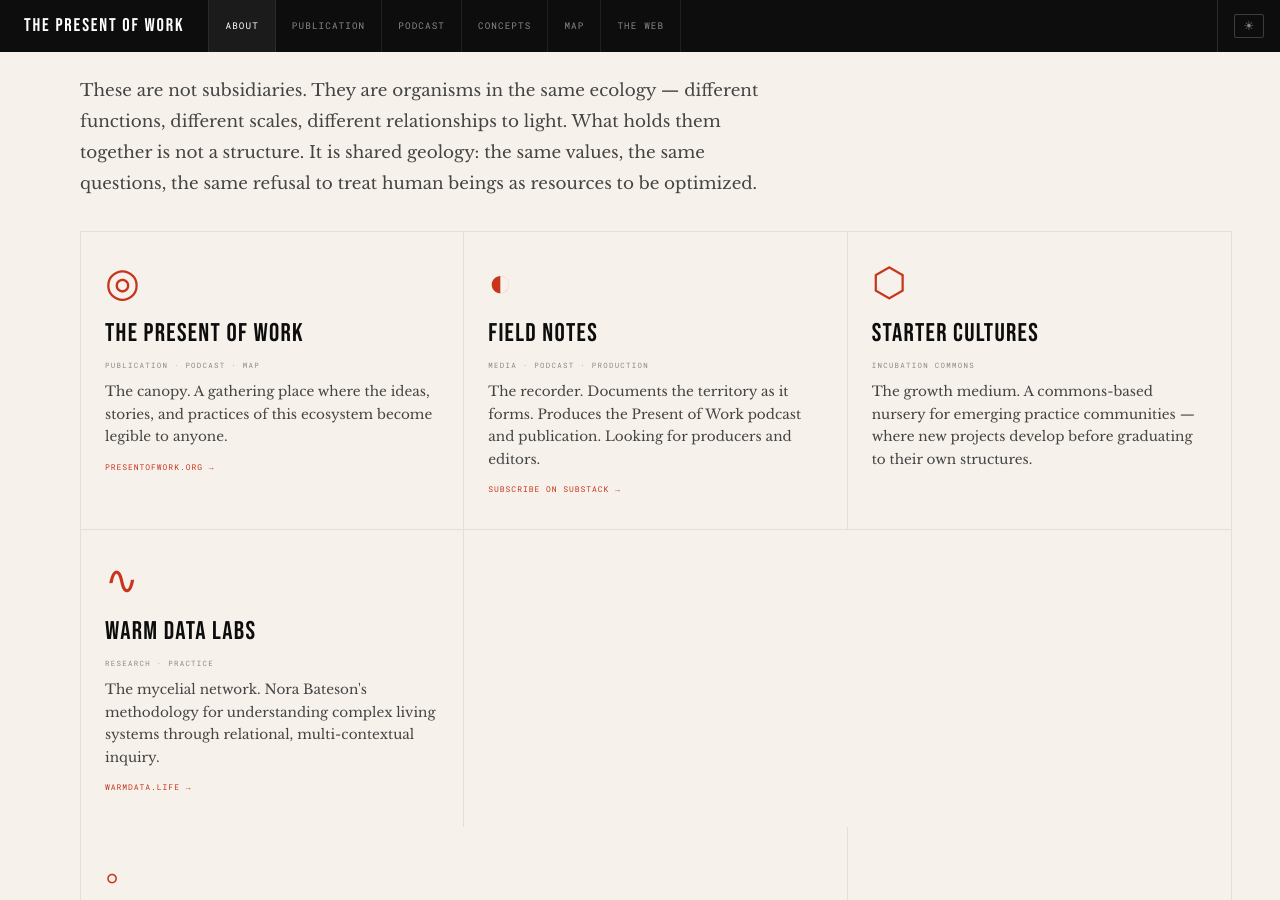
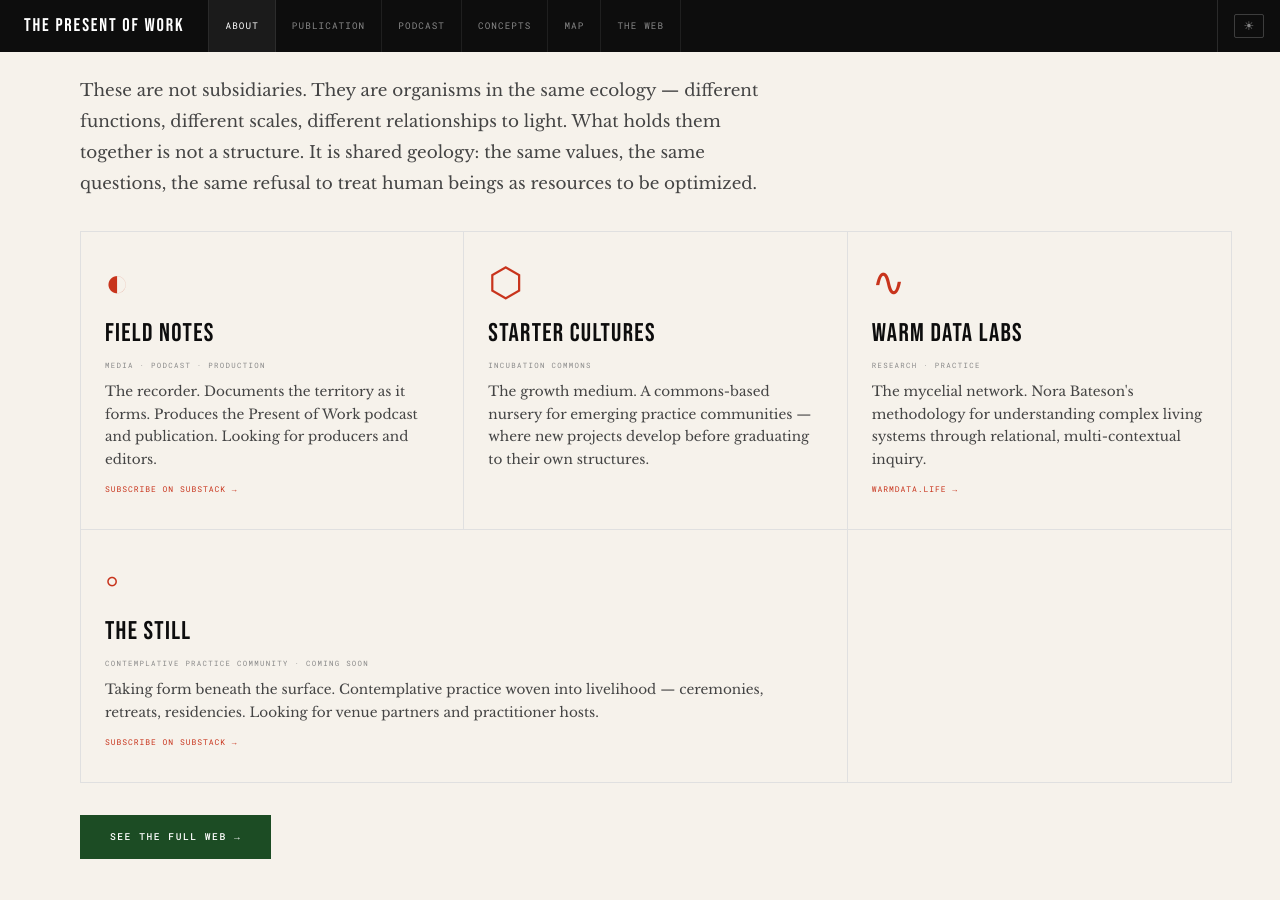
Before and after one commit to meldfunction/presentofwork, a Jekyll site: the page about.html, which Jekyll copies as it is, in a window 1280 px wide and 900 px high, scrolled down 1893 px. Built offline with Jekyll 4.4.1, drawn with Linux system fonts in a browser that asks for light colours.

Commit message:
Remove self-referential Present of Work card from about page
Co-Authored-By: Claude Sonnet 4.6 <noreply@anthropic.com>

```diff
--- a/about.html
+++ b/about.html
@@ -226,13 +226,6 @@ footer a:hover{color:rgba(255,255,255,.8)}
 
     <div class="arch-grid rv d2">
       <div class="arch-card">
-        <div class="ac-symbol">◎</div>
-        <div class="ac-name">The Present of Work</div>
-        <div class="ac-role">Publication · Podcast · Map</div>
-        <div class="ac-body">The canopy. A gathering place where the ideas, stories, and practices of this ecosystem become legible to anyone.</div>
-        <a href="/" class="ac-link">presentofwork.org →</a>
-      </div>
-      <div class="arch-card">
         <div class="ac-symbol">◐</div>
         <div class="ac-name">Field Notes</div>
         <div class="ac-role">Media · Podcast · Production</div>
```
